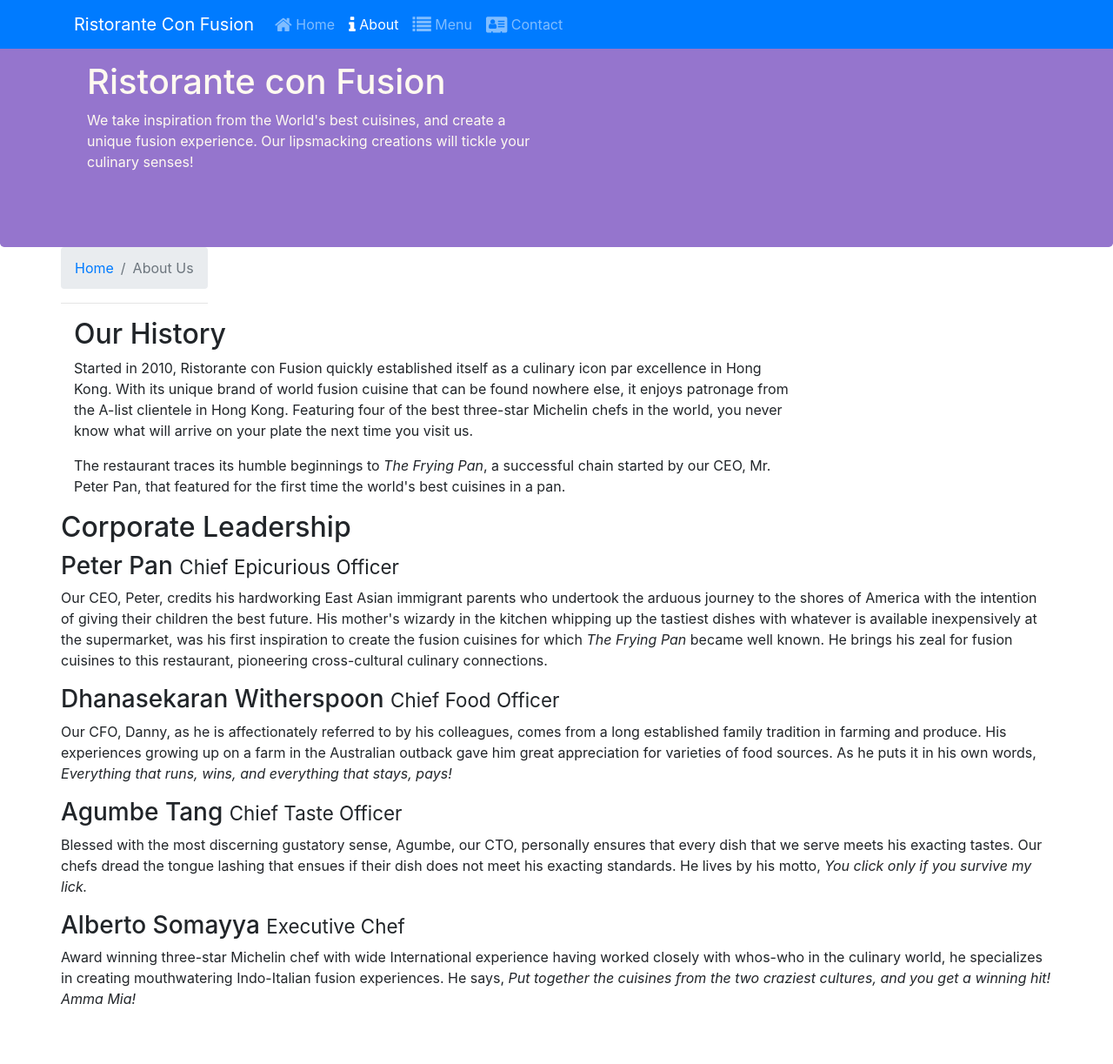
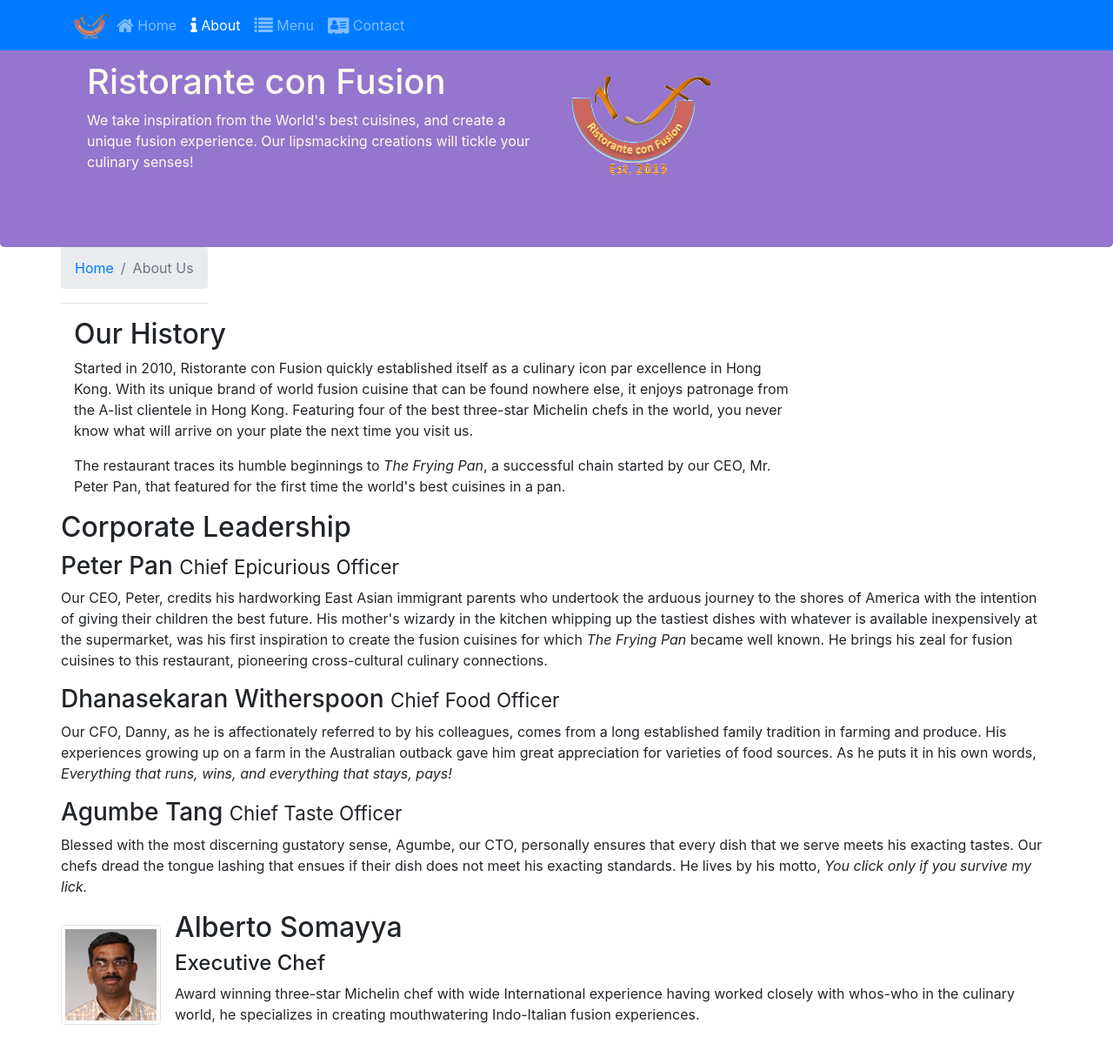
Before and after one commit to ErwFoui/ReactSpecialization, a website: page aboutus.html in a window 1280 px wide. Shown: the top 1223 px of the page at 87% size. Drawn offline with nearby package versions, Linux system fonts and the light colour scheme.

Commit message:
Images and Media

```diff
--- a/aboutus.html
+++ b/aboutus.html
@@ -22,7 +22,7 @@
 
     <nav class="navbar navbar-dark navbar-expand-sm bg-primary fixed-top">
         <div class="container">
-           <a class="navbar-brand" href="#">Ristorante Con Fusion</a>
+            <a class="navbar-brand mr-auto" href="#"><img src="img/logo.png" height="30" width="41"></a>
                 <div class="collapse navbar-collapse" id="Navbar">
                     <ul class="navbar-nav mr-auto">
                         <li class="nav-item"><a class="nav-link" href="./index.html"><span class="fa fa-home fa-lg"></span> Home</a></li>
@@ -43,7 +43,8 @@
                     <h1>Ristorante con Fusion</h1>
                     <p>We take inspiration from the World's best cuisines, and create a unique fusion experience. Our lipsmacking creations will tickle your culinary senses!</p>
                 </div>
-                <div class="col-12 col-sm">
+                <div class="col-12 col-sm align-self-center">
+                    <img src="img/logo.png" class="img-fluid">
                 </div>
             </div>
         </div>
@@ -90,9 +91,18 @@
                     <p>Blessed with the most discerning gustatory sense, Agumbe, our CTO, personally ensures that every dish that we serve meets his exacting tastes. Our chefs dread the tongue lashing that ensues if their dish does not meet his exacting standards. He lives by his motto, <em>You click only if you survive my lick.</em></p>
                 </div>
 
-                <h3>Alberto Somayya <small>Executive Chef</small></h3>
-                <div class="d-none d-sm-block">
-                    <p>Award winning three-star Michelin chef with wide International experience having worked closely with whos-who in the culinary world, he specializes in creating mouthwatering Indo-Italian fusion experiences. He says, <em>Put together the cuisines from the two craziest cultures, and you get a winning hit! Amma Mia!</em></p>
+                <div class="media">
+                    <img class="d-flex mr-3 img-thumbnail align-self-center"
+                            src="img/alberto.png" alt="Alberto Somayya">
+                    <div class="media-body">
+                        <h2 class="mt-0">Alberto Somayya</h2>
+                        <h4>Executive Chef</h4>
+                        <p class="d-none d-sm-block">Award winning three-star Michelin chef with wide
+                            International experience having worked closely with
+                            whos-who in the culinary world, he specializes in
+                            creating mouthwatering Indo-Italian fusion experiences.
+                            </p>
+                    </div>
                 </div>
             </div>
        </div>
```
Also changed, not shown: contactus.html (+3 -2 lines), index.html (+14 -4 lines), img/alberto.png (added), img/buffet.png (added), img/logo.png (added), img/uthappizza.png (added), 2 other files.
